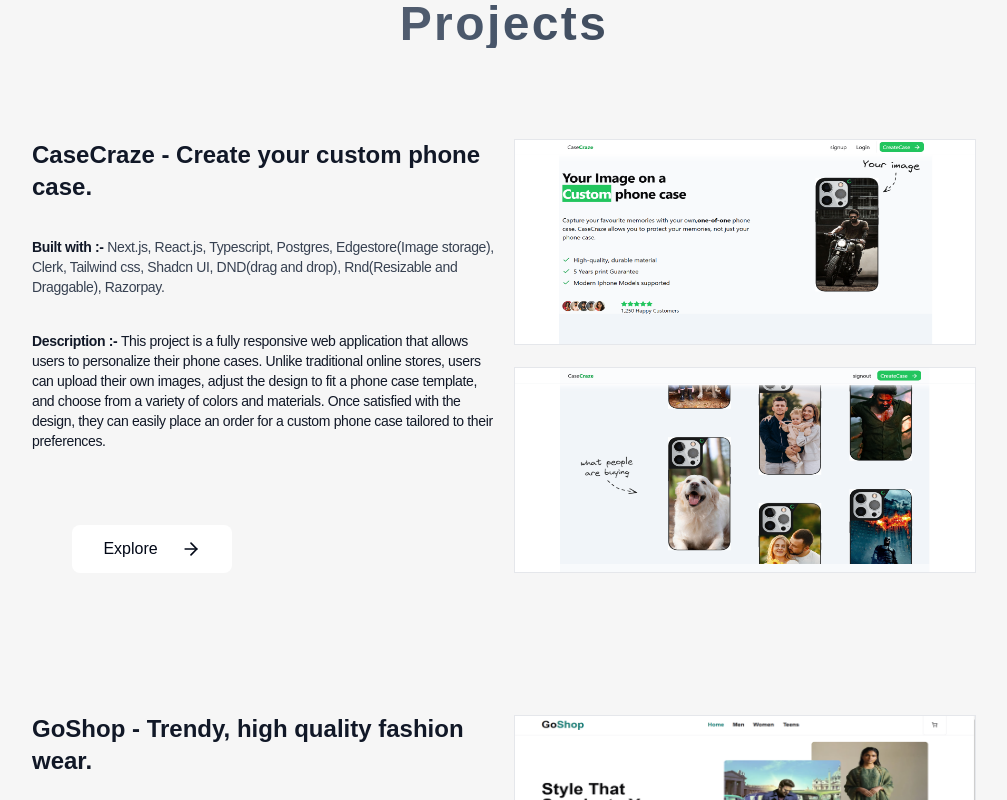
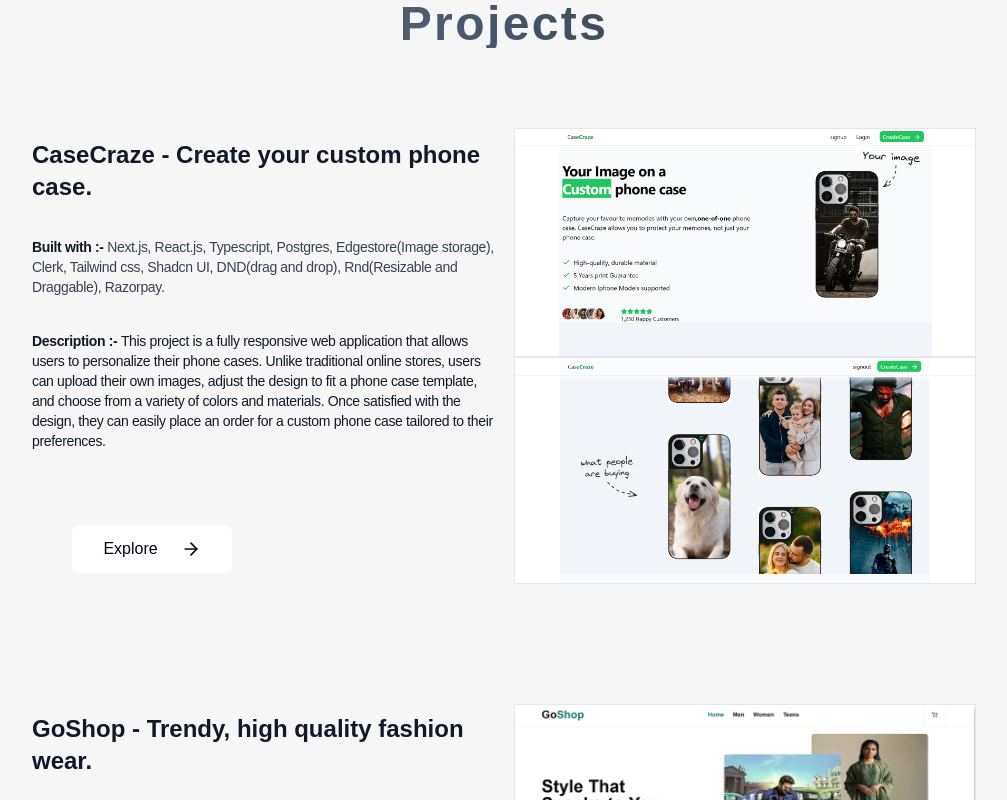
Before and after one commit to abhialuru/abhi-portfolio, a Next.js app: page / in a window 1280 px wide. Shown: the part 820-1620 px from the top of the page, without its empty margins (136-1143 px from the left). Built offline with nearby package versions, Linux system fonts and the light colour scheme.

Commit message:
resolving jump

```diff
--- a/src/components/Contact.tsx
+++ b/src/components/Contact.tsx
@@ -12,7 +12,7 @@
   return (
     <Link href={href} target="_blank">
       <Button variant={"outline"} className="w-48">
-        <Icon className="text-blue-400" fill="fill" />
+        <Icon />
         {name}
       </Button>
     </Link>
--- a/src/components/ProjectAbstract.tsx
+++ b/src/components/ProjectAbstract.tsx
@@ -43,25 +43,23 @@
           </Link>
         </div>
       </div>
-      <div className="w-full lg:w-1/2 flex flex-col justify-around">
-        <div className="w-full shrink-0 h-[45%] border border-gray-200">
+      <div className="w-full h-full lg:w-1/2 flex flex-col justify-around">
+        <div className="w-full h-[45%] border border-gray-200">
           <Image
             className="w-full h-full object-fill"
             src={imageSrc1}
             alt="project images"
-            width={400}
-            height={400}
-            loading="lazy"
+            width={500}
+            height={500}
           />
         </div>
-        <div className="w-full shrink-0 h-[45%] border border-gray-200">
+        <div className="w-full h-[45%] border border-gray-200">
           <Image
             className="w-full h-full object-fill"
             src={imageSrc2}
             alt="project images"
-            width={400}
-            height={400}
-            loading="lazy"
+            width={500}
+            height={500}
           />
         </div>
       </div>
```
